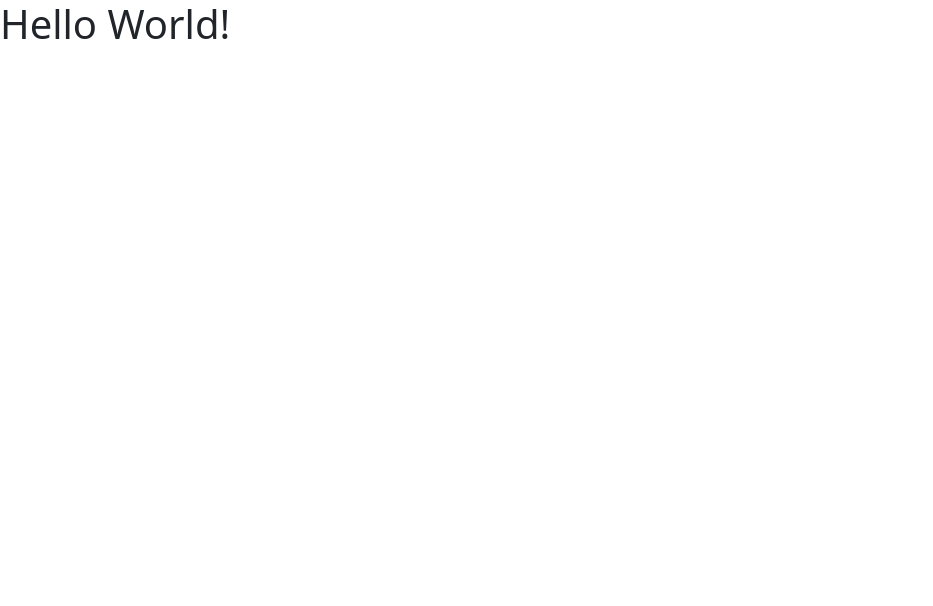
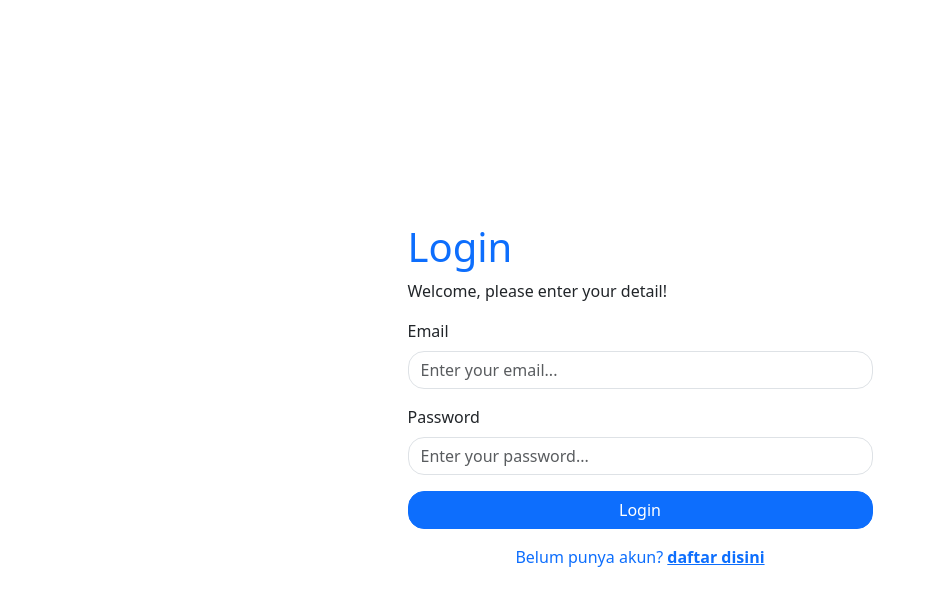
Before and after one commit to adrianmulyawan/tiba-tiba-react, a React (Vite) app: page /login in a window 1280 px wide. Shown: the top 606 px of the page, without its empty margins (0-933 px from the left). Built offline with nearby package versions, Linux system fonts and the light colour scheme.

Commit message:
implements react router

```diff
--- a/src/main.jsx
+++ b/src/main.jsx
@@ -1,10 +1,20 @@
 import { StrictMode } from 'react'
 import { createRoot } from 'react-dom/client'
 import 'bootstrap/dist/css/bootstrap.min.css';
+import { BrowserRouter, Route, Routes } from 'react-router';
 import App from './App.jsx'
+import LoginPage from './Pages/login.jsx';
+import RegisterPage from './Pages/register.jsx';
 
 createRoot(document.getElementById('root')).render(
   <StrictMode>
-    <App />
+    <BrowserRouter>
+      {/* <App /> */}
+      <Routes>
+        <Route path='/' element={<App/>} />
+        <Route path='/login' element={<LoginPage/>} />
+        <Route path='/register' element={<RegisterPage/>} />
+      </Routes>
+    </BrowserRouter>
   </StrictMode>,
 )
```
